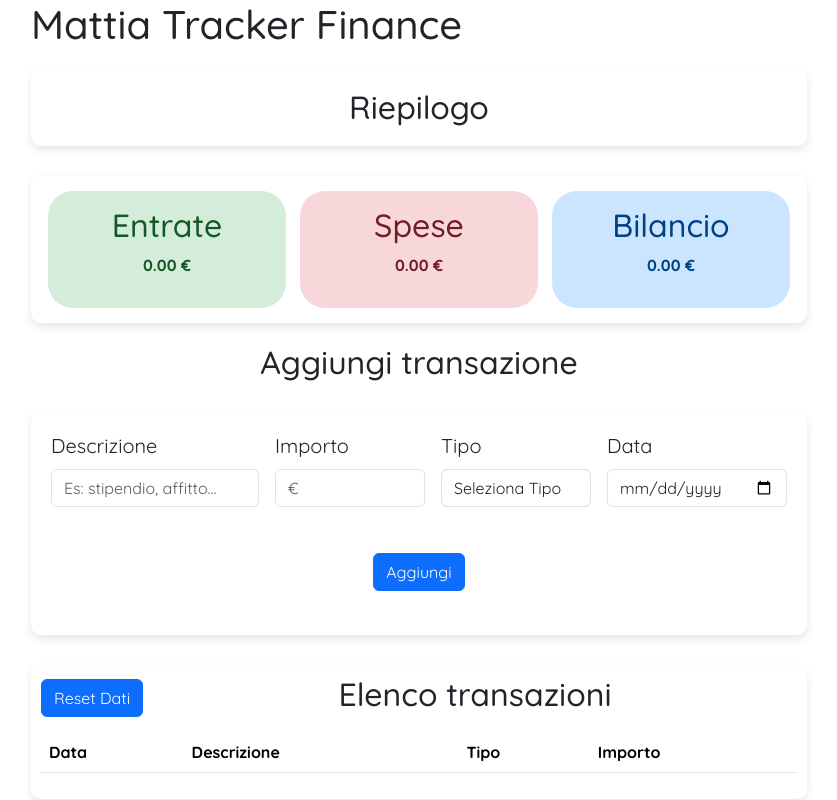
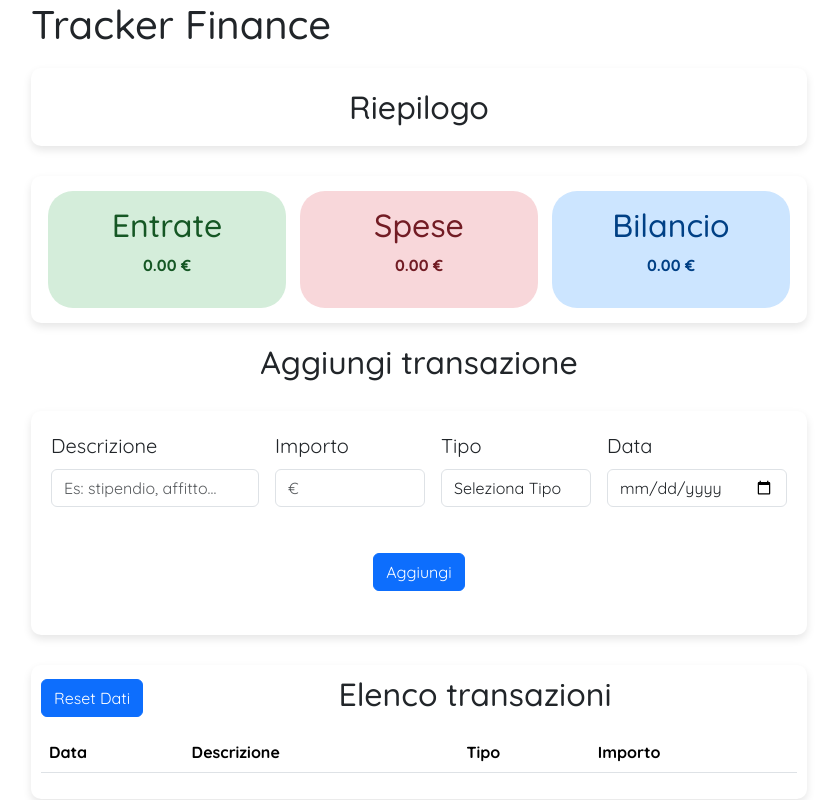
Before and after one commit to mattialucca92/Progetto-risparmio, a plain HTML site: page index.html in a window 1280 px wide. Shown: the whole page, without its empty margins (221-1058 px from the left). Drawn offline with nearby package versions, Linux system fonts and the light colour scheme.

```diff
--- a/index.html
+++ b/index.html
@@ -25,7 +25,7 @@
 <body>
 
     <div class="container">
-        <h1>Mattia Tracker Finance</h1>
+        <h1>Tracker Finance</h1>
 
         <div class="riepilogo">
             <h2 id="riepilogo">Riepilogo</h2>
```
Also changed, not shown: 1 other file.
